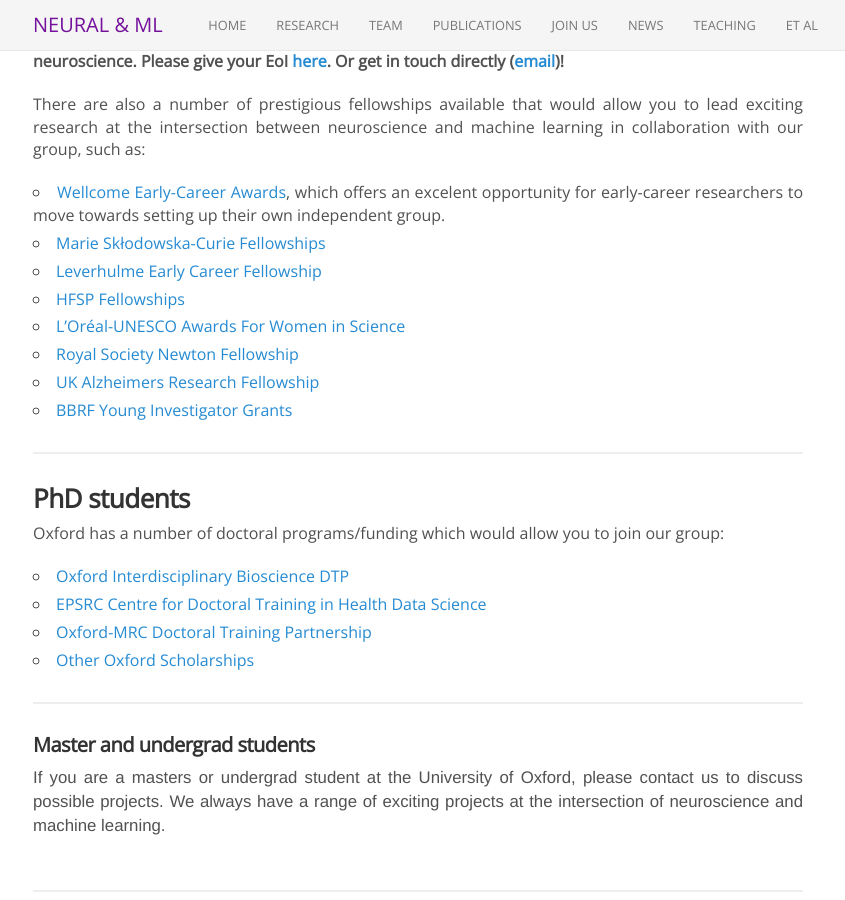
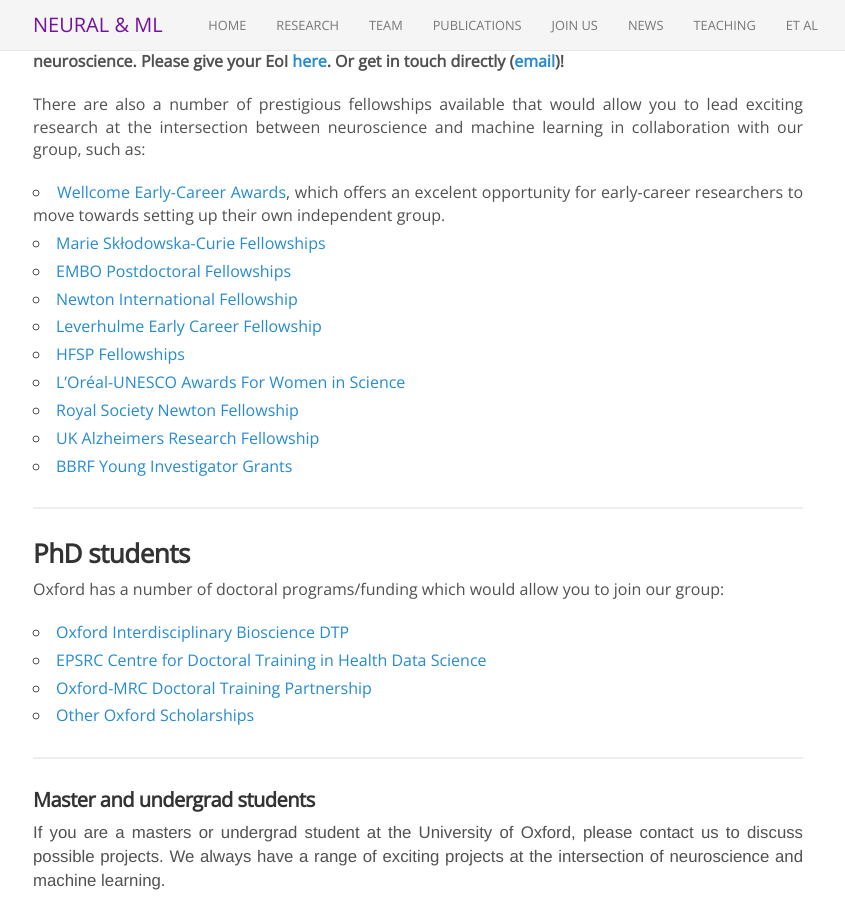
Before and after one commit to neuralml/neuralml.github.io, a Jekyll site: the page built from joinus_ox.md, in a window 1280 px wide and 900 px high, scrolled down 660 px. Shown: the whole window, without its empty margins (222-1067 px from the left). Built offline with Jekyll 4.4.1, drawn with Linux system fonts in a browser that asks for light colours; nearby versions of some CDN libraries.

Commit message:
Update joinus_ox.md

```diff
--- a/joinus_ox.md
+++ b/joinus_ox.md
@@ -26,6 +26,8 @@ permalink: /joinus/
 <ul>
   <li><a href="https://wellcome.org/grant-funding/schemes/early-career-awards" target="_blank">Wellcome Early-Career Awards</a>, which offers an excelent opportunity for early-career researchers to move towards setting up their own independent group.</li>
   <li><a href="https://marie-sklodowska-curie-actions.ec.europa.eu/actions/postdoctoral-fellowships" target="_blank">Marie Skłodowska-Curie Fellowships</a></li>
+  <li><a href="https://www.embo.org/funding/fellowships-grants-and-career-support/postdoctoral-fellowships/" target="_blank">EMBO Postdoctoral Fellowships</a></li>
+  <li><a href="https://royalsociety.org/grants-schemes-awards/grants/newton-international/" target="_blank">Newton International Fellowship</a></li>
   <li><a href="https://www.leverhulme.ac.uk/early-career-fellowships" target="_blank">Leverhulme Early Career Fellowship</a></li>
   <li><a href="https://www.hfsp.org/funding/hfsp-funding/postdoctoral-fellowships" target="_blank">HFSP Fellowships</a></li>
   <li><a href="https://en.unesco.org/science-sustainable-future/women-in-science" target="_blank">L’Oréal-UNESCO Awards For Women in Science</a></li>
@@ -34,7 +36,6 @@ permalink: /joinus/
   <li><a href="https://www.bbrfoundation.org/grants-prizes/bbrf-young-investigator-grants" target="_blank">BBRF Young Investigator Grants</a></li>
 
 </ul></header>
-
 
 
 <hr>
```
